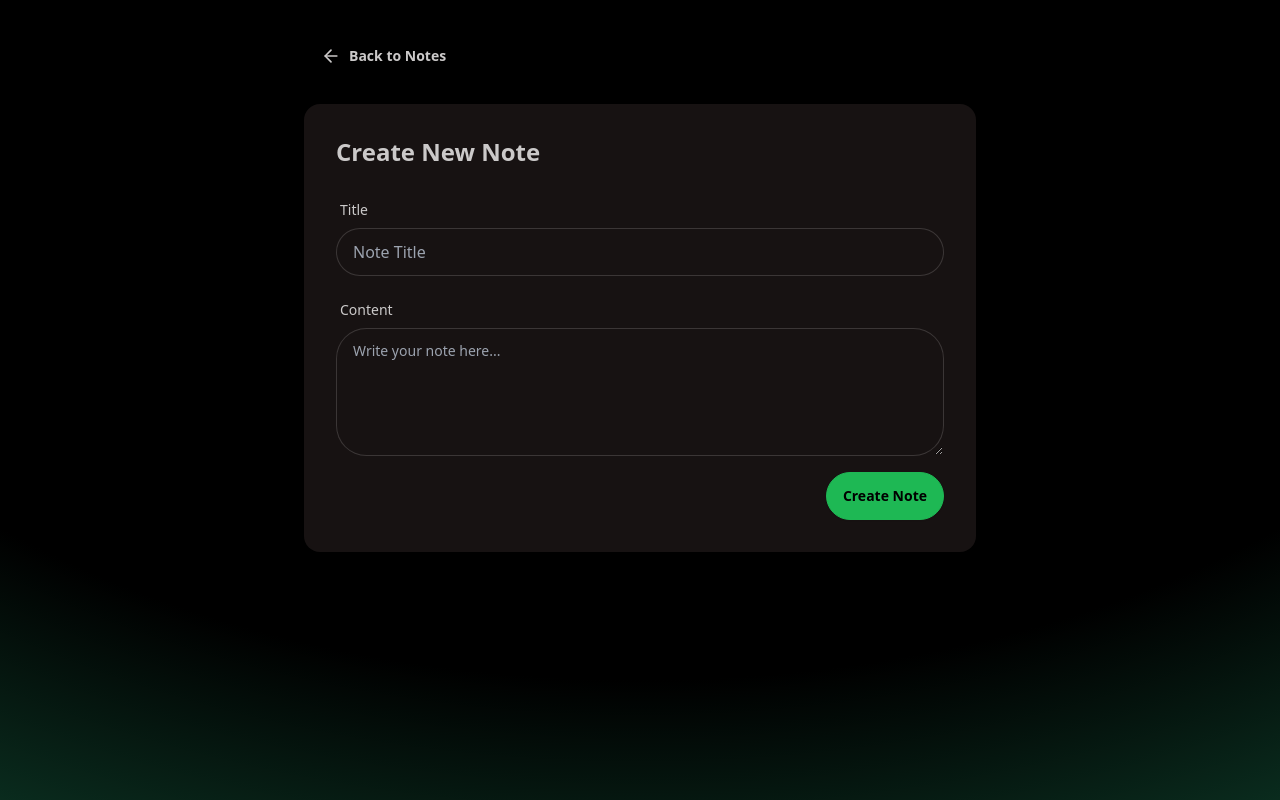
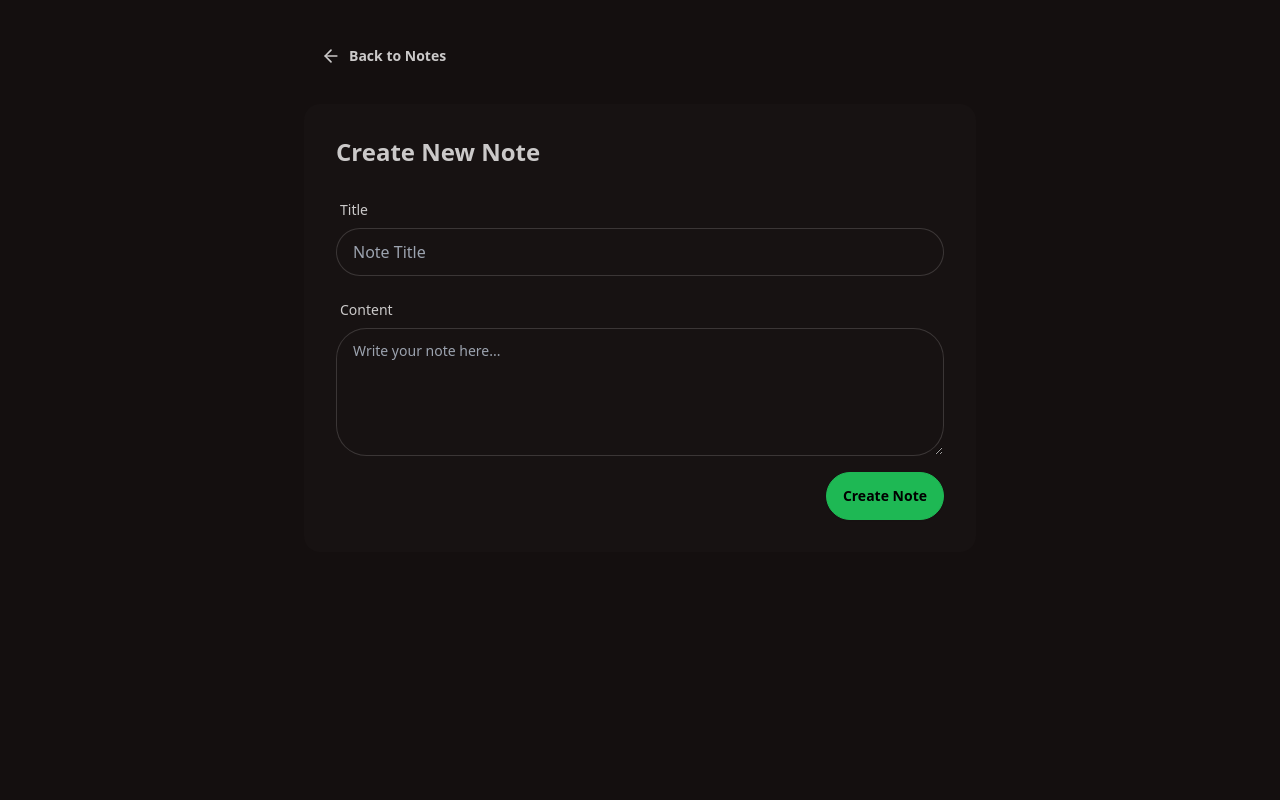
Before and after one commit to Patrick-Lirio/MERN-NOTEBOARD, a React app in the folder frontend/: page /create in a window 1280 px wide. Built offline with nearby package versions, Linux system fonts and the light colour scheme; the HTML template or start-up script is replaced by a standard one.

Commit message:
changes in ratelimit and post the link of deployed site

```diff
--- a/frontend/src/pages/CreatePage.jsx
+++ b/frontend/src/pages/CreatePage.jsx
@@ -44,7 +44,7 @@ const CreatePage = () => {
     }
   };
   return (
-    <div className="min-h-screen bg base-200">
+    <div className="min-h-screen bg-base-200">
       <div className="container mx-auto px-4 py-8">
         <div className="max-w-2xl mx-auto">
           <Link to="/" className="btn btn-ghost mb-6">
```
Also changed, not shown: 2 other files (tests, documents, lock files or other folders).
